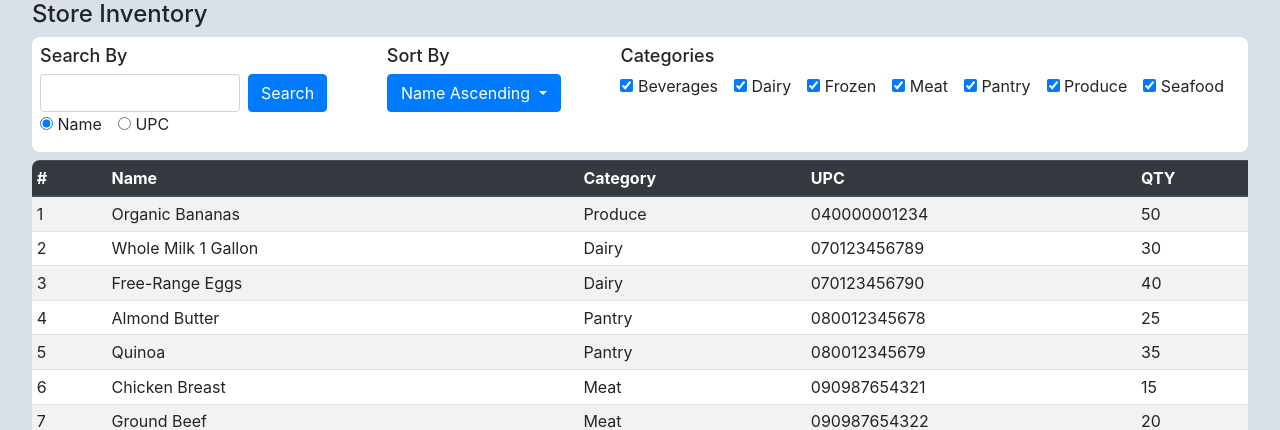
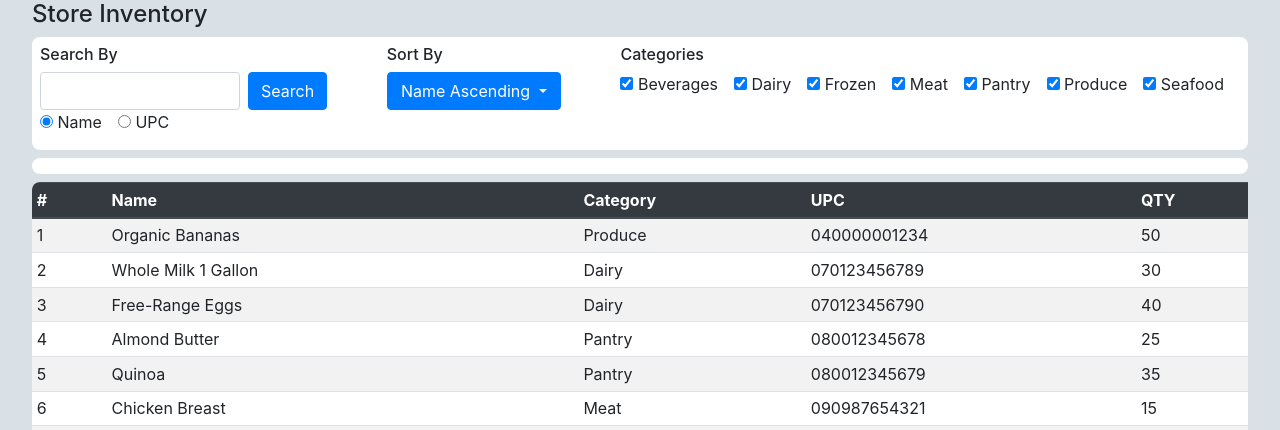
Before and after one commit to M-Valentino/store_inventory, a Django app: page / in a window 1280 px wide. Shown: the top 430 px of the page. Run offline with Django 4.2, Linux system fonts and the light colour scheme; data comes from the database, SQL or seed files in the repository; data that the repository does not hold is empty; some libraries are stand-ins or nearby versions.

Commit message:
added another control container

```diff
--- a/static/css/style.css
+++ b/static/css/style.css
@@ -17,10 +17,6 @@ h1 {
 
 .ml-1r {
   margin-left: 1rem;
-}
-
-#site-header {
-  margin-bottom: 0.5rem;
 }
 
 .search-container {
@@ -63,7 +59,6 @@ h1 {
 .flex-row {
   display: flex;
   flex-direction: row;
-  /* align-items: center; */
 }
 
 .control-container {
@@ -73,10 +68,11 @@ h1 {
   background-color: #fff;
   border-radius: 0.5rem;
   padding: 0.5rem;
+  margin-bottom: 0.5rem;
 }
 
 .control-container h2 {
-  font-size: 1.125rem;
+  font-size: 1rem;
 }
 
 .category-container {
--- a/templates/home.html
+++ b/templates/home.html
@@ -187,6 +187,8 @@
             </div>
           </div>
         </div>
+        <div class="control-container">
+        </div>
       </header>
       <div id="table-container">
         <table class="table table-sm table-striped">
```
